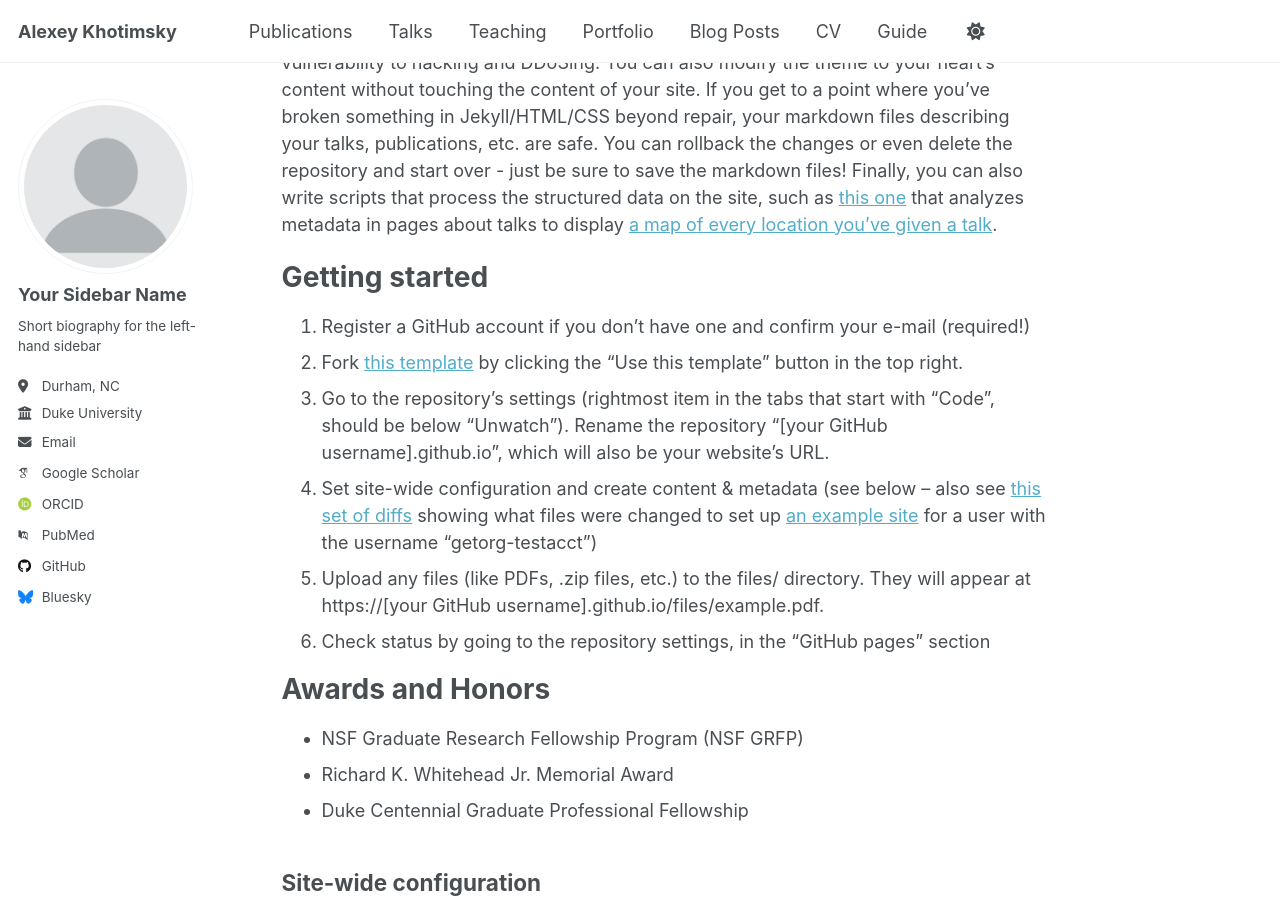
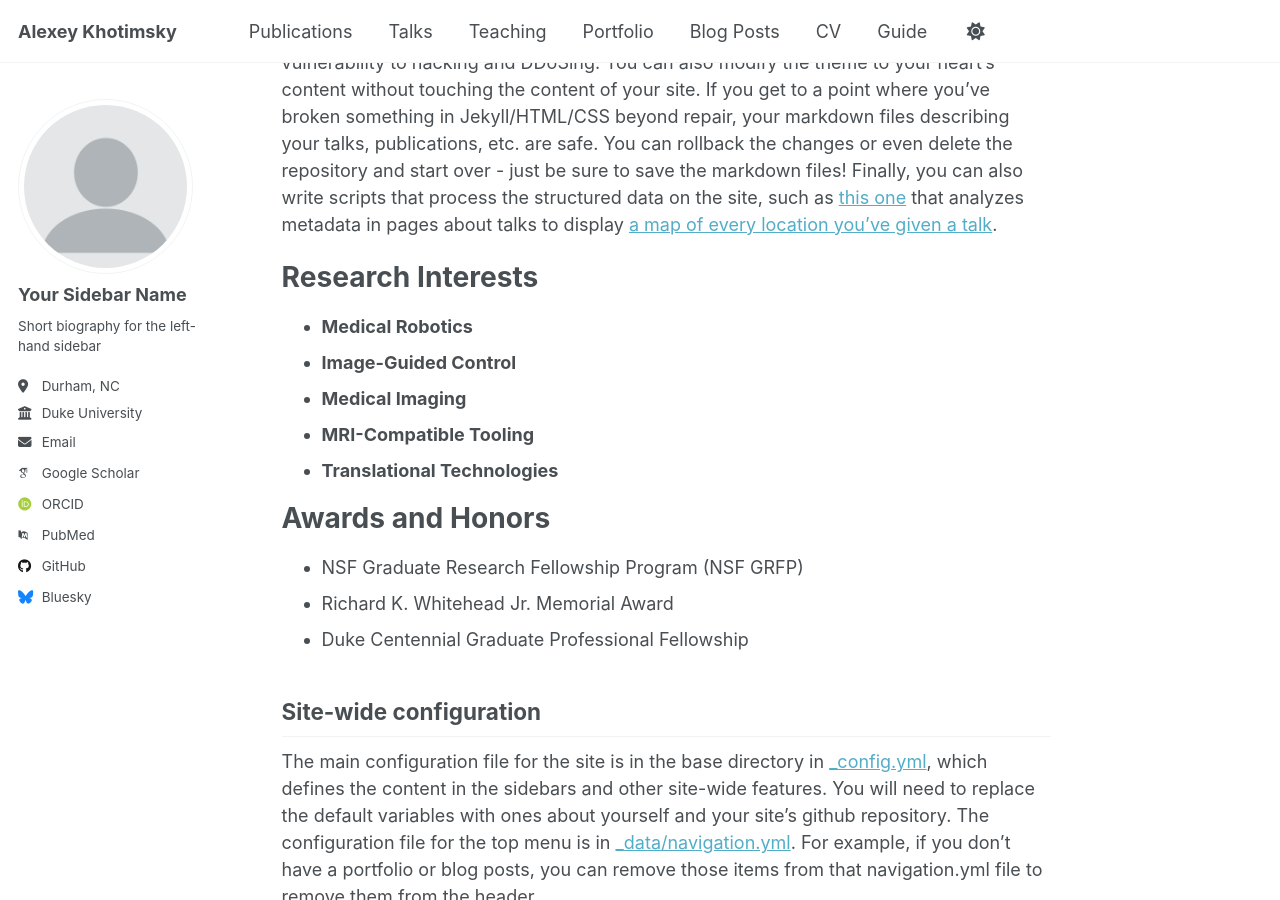
Before and after one commit to khotimsky/khotimsky.github.io, a Jekyll site: the page built from _pages/about.md, in a window 1280 px wide and 900 px high, scrolled down 592 px. Built offline with Jekyll 4.4.1, drawn with Linux system fonts in a browser that asks for light colours; some web fonts are replaced.

Commit message:
Update about.md

```diff
--- a/_pages/about.md
+++ b/_pages/about.md
@@ -15,14 +15,13 @@ Like many other Jekyll-based GitHub Pages templates, Academic Pages makes you se
 
 Many of the features of dynamic content management systems (like Wordpress) can be achieved in this fashion, using a fraction of the computational resources and with far less vulnerability to hacking and DDoSing. You can also modify the theme to your heart's content without touching the content of your site. If you get to a point where you've broken something in Jekyll/HTML/CSS beyond repair, your markdown files describing your talks, publications, etc. are safe. You can rollback the changes or even delete the repository and start over - just be sure to save the markdown files! Finally, you can also write scripts that process the structured data on the site, such as [this one](https://github.com/academicpages/academicpages.github.io/blob/master/talkmap.ipynb) that analyzes metadata in pages about talks to display [a map of every location you've given a talk](https://academicpages.github.io/talkmap.html).
 
-Getting started
+Research Interests
 ======
-1. Register a GitHub account if you don't have one and confirm your e-mail (required!)
-1. Fork [this template](https://github.com/academicpages/academicpages.github.io) by clicking the "Use this template" button in the top right.
-1. Go to the repository's settings (rightmost item in the tabs that start with "Code", should be below "Unwatch"). Rename the repository "[your GitHub username].github.io", which will also be your website's URL.
-1. Set site-wide configuration and create content & metadata (see below -- also see [this set of diffs](http://archive.is/3TPas) showing what files were changed to set up [an example site](https://getorg-testacct.github.io) for a user with the username "getorg-testacct")
-1. Upload any files (like PDFs, .zip files, etc.) to the files/ directory. They will appear at https://[your GitHub username].github.io/files/example.pdf.
-1. Check status by going to the repository settings, in the "GitHub pages" section
+- **Medical Robotics**
+- **Image-Guided Control**
+- **Medical Imaging**
+- **MRI-Compatible Tooling**
+- **Translational Technologies**
 
 Awards and Honors
 ======
```
